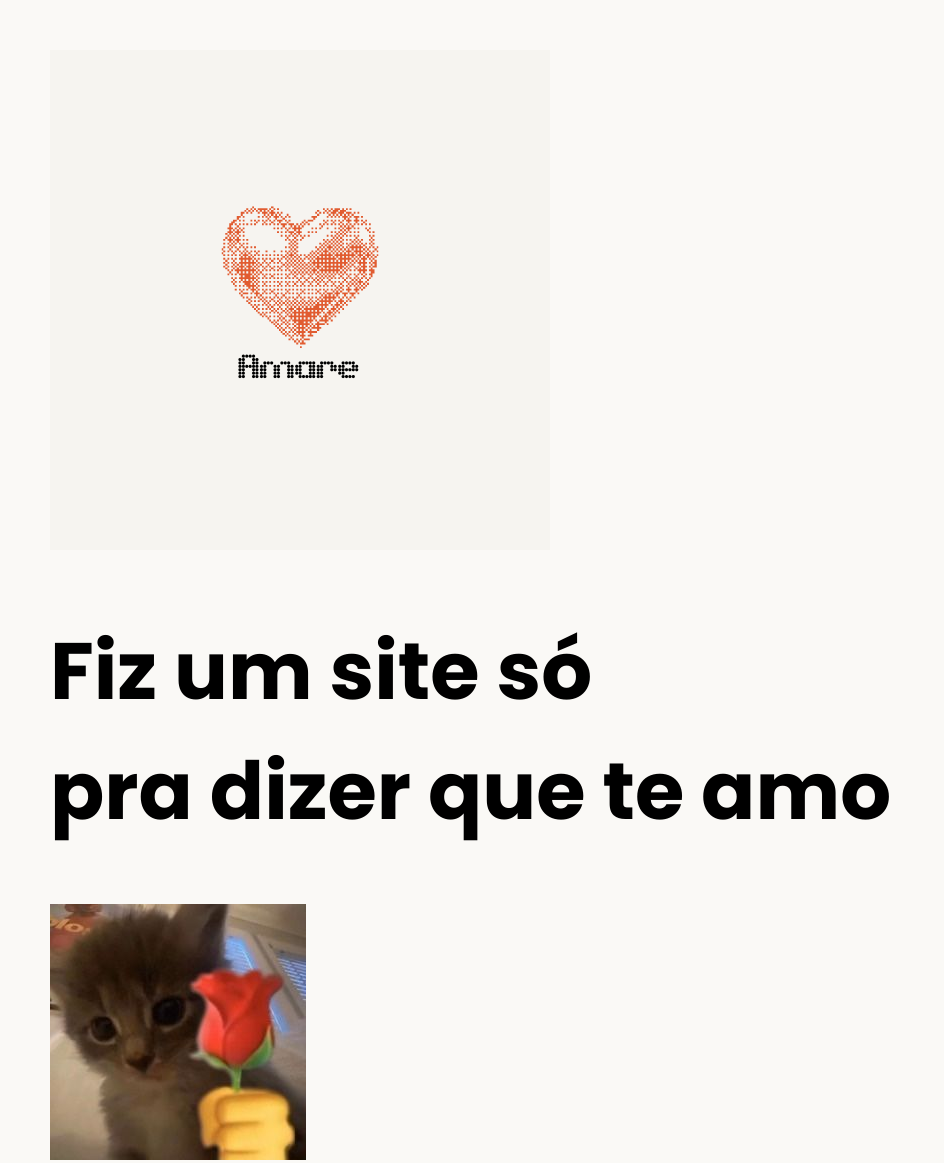
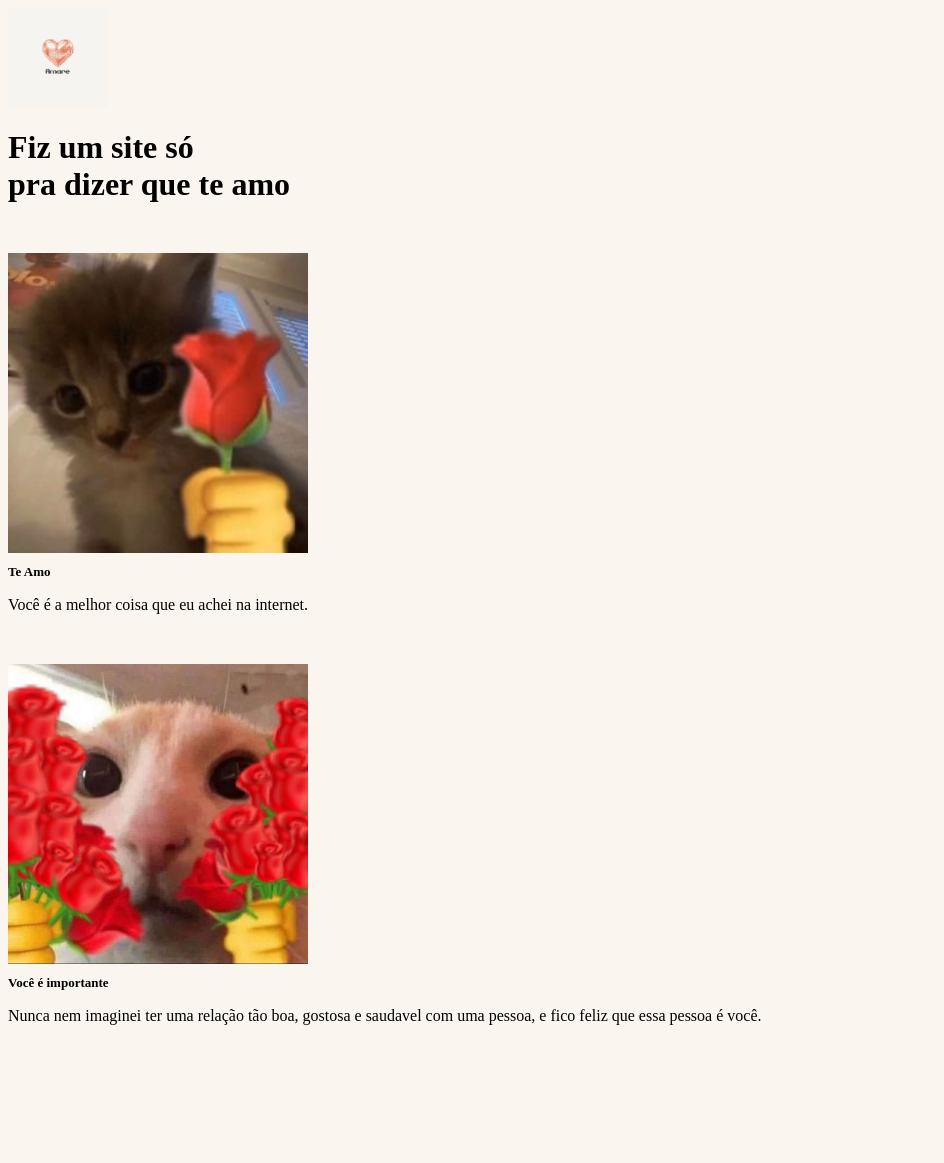
Before and after one commit to Ikaterin-crtl/jetaime, a plain HTML site: page index.html in a window 1280 px wide. Shown: the top 1163 px of the page, without its empty margins (0-944 px from the left). After the commit the page ends 1041 px from the top, so only its background shows below. Drawn offline with Linux system fonts and the light colour scheme.

Commit message:
Update style.css

```diff
--- a/style.css
+++ b/style.css
@@ -1,41 +1,35 @@
-body {
-    font-family: "Poppins", sans-serif;
-    margin: 50px 50px 0 50px;
-    background-color: #faf9f6;
-    display: flex;
-    flex-direction: column;
-    min-height: 95vh;
+  *{
+        background-color: rgb(251, 245, 239);
     }
 
-  .main {
-    flex: 1;
+   h1{
+    text-align: left;
+    font-family: 'Times New Roman', Times, serif;
    }
 
-  h1 {
-    font-size: 5rem;
-  }
-
-  .tittle-image{
-    height: 100px;
-    float: left;
+   img{
     margin-top: 50px;
+    height: 300px;
+    width: 300px;
+    display:block;
    }
 
 
-  .card {
-    width: 45%;
+
+   h2{
+    font-size: small;
    }
 
-  .left {
-    float: left;
-
-  }
-
- .right{
-    float: right;
+   #coração{
+    margin: 0;
+    padding: 0;
+    height: 100px;
+    width: 100px;
    }
 
    #gato{
-    height: 200px;
-    width: 100px;
+    margin-top: 50px;
+    height: 300px;
+    width: 300px;
+    display:block;
    }
```
Lines whose indentation alone changed are shown as unchanged.
